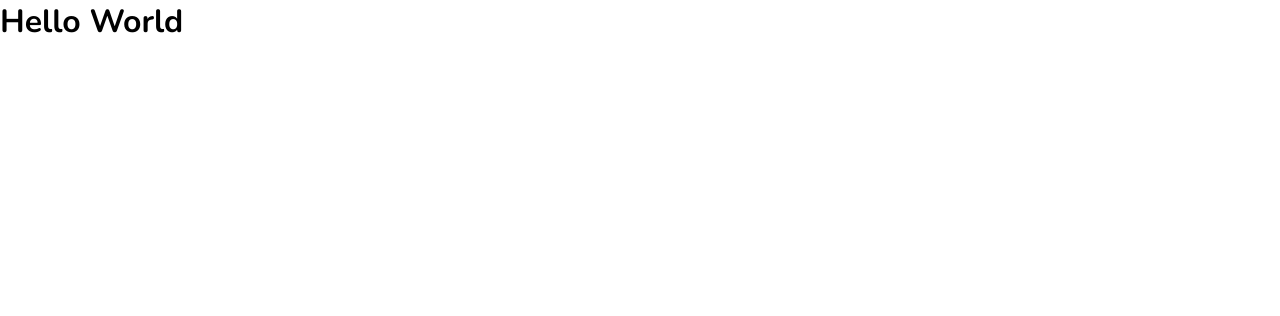
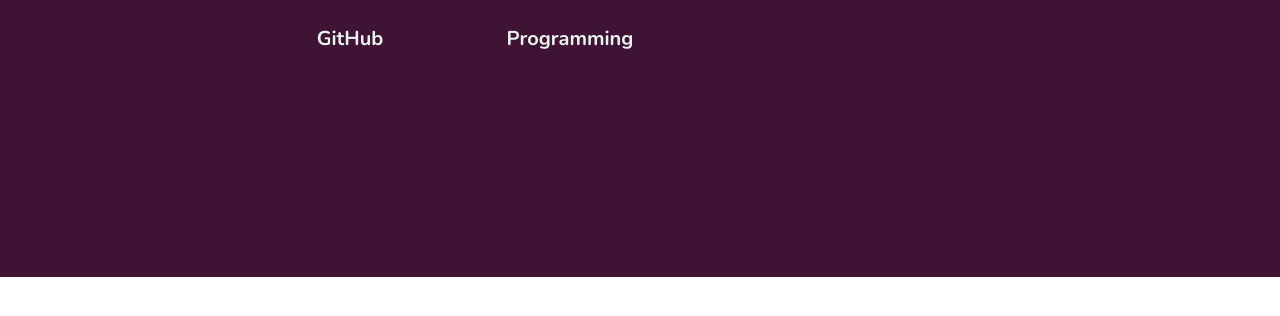
Before and after one commit to FelipeBelloDultra/my-guidelines, a React (Create React App) app: page / in a window 1280 px wide. Shown: the top 316 px of the page. Built offline with nearby package versions, Linux system fonts and the light colour scheme.

Commit message:
feat: init header

```diff
--- a/package.json
+++ b/package.json
@@ -10,6 +10,7 @@
     "@types/node": "^12.0.0",
     "@types/react": "^16.9.0",
     "@types/react-dom": "^16.9.0",
+    "polished": "^3.6.6",
     "react": "^16.13.1",
     "react-dom": "^16.13.1",
     "react-router-dom": "^5.2.0",
--- a/src/App.tsx
+++ b/src/App.tsx
@@ -1,4 +1,6 @@
 import React from 'react';
+
+import Home from './pages/Home';
 
 import GlobalStyles from './styles/GlobalStyles';
 
@@ -6,7 +8,7 @@ const App: React.FC = () => {
   return (
     <>
       <GlobalStyles />
-      <h1>Hello World</h1>
+      <Home />
     </>
   );
 };
--- /dev/null
+++ b/src/components/Header/index.tsx
@@ -0,0 +1,22 @@
+import React from 'react';
+
+import { Container, Menu } from './styles';
+
+const Header: React.FC = () => {
+  return (
+    <Container>
+      <div>
+        <Menu>
+          <li>
+            <span>GitHub</span>
+          </li>
+          <li>
+            <span>Programming</span>
+          </li>
+        </Menu>
+      </div>
+    </Container>
+  );
+};
+
+export default Header;
--- /dev/null
+++ b/src/components/Header/styles.ts
@@ -0,0 +1,39 @@
+import styled from 'styled-components';
+
+export const Container = styled.header`
+  background: var(--color-secondary);
+  padding: 25px 0 200px;
+
+  > div {
+    margin: 0 auto;
+    width: 800px;
+  }
+`;
+
+export const Menu = styled.ul`
+  padding: 0;
+  margin: 0;
+  list-style: none;
+  color: var(--text-color-white);
+  font-size: 20px;
+  font-weight: bold;
+
+  li {
+    display: inline-block;
+    width: 25%;
+    text-align: center;
+    margin: 0 10px 25px;
+
+    span {
+      padding: 10px 5px;
+      cursor: pointer;
+      transition: all 0.2s;
+      border-bottom: 3px solid var(--color-secondary);
+
+      &:hover {
+        color: #fff;
+        border-bottom-color: var(--color-primary);
+      }
+    }
+  }
+`;
--- /dev/null
+++ b/src/pages/Home/index.tsx
@@ -0,0 +1,15 @@
+import React from 'react';
+
+import Header from '../../components/Header';
+
+import { Container } from './styles';
+
+const Home: React.FC = () => {
+  return (
+    <Container>
+      <Header />
+    </Container>
+  );
+};
+
+export default Home;
--- /dev/null
+++ b/src/pages/Home/styles.ts
@@ -0,0 +1,3 @@
+import styled from 'styled-components';
+
+export const Container = styled.div``;
--- a/src/styles/GlobalStyles.ts
+++ b/src/styles/GlobalStyles.ts
@@ -16,6 +16,13 @@ const GlboalStyles = createGlobalStyle`
     cursor: pointer;
   }
 
+  :root {
+    --text-color-white: #EAF2EF;
+    --text-color-black: #000000;
+    --color-primary: #521945;
+    --color-secondary: #3E1334;
+  }
+
 `;
 
 export default GlboalStyles;
```
Also changed, not shown: 1 other file (tests, documents, lock files or other folders).
